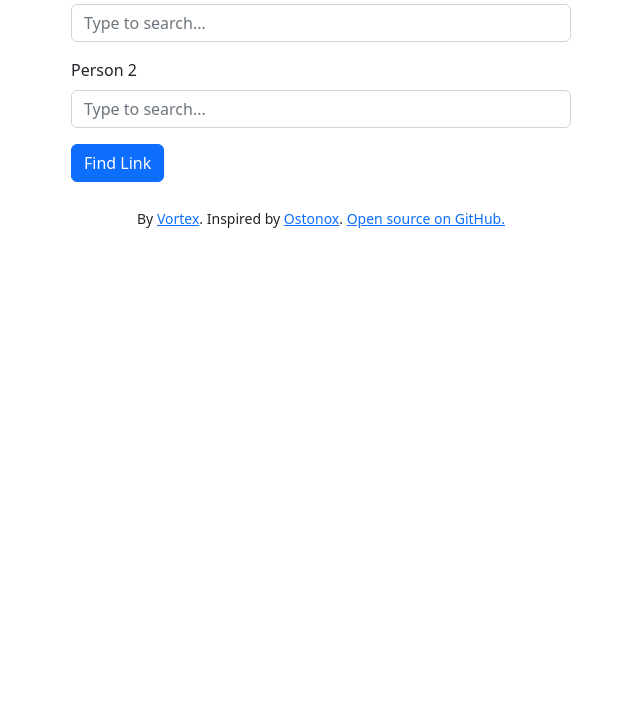
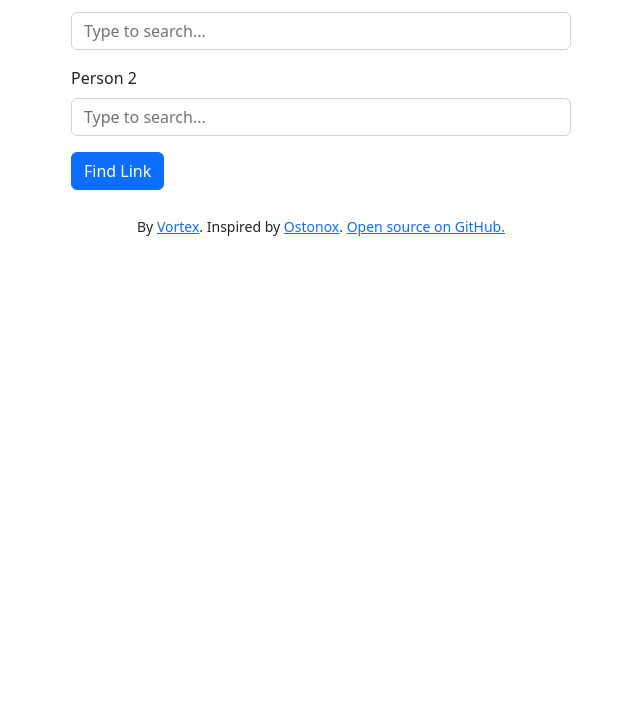
Before and after one commit to VortexHero/kiss.tv, a plain HTML site: page index.html in a window 1280 px wide. Shown: the part 92-800 px from the top of the page, without its empty margins (319-959 px from the left). Drawn offline with nearby package versions, Linux system fonts and the light colour scheme.

Commit message:
Add padding to container

```diff
--- a/index.html
+++ b/index.html
@@ -33,7 +33,7 @@
     ></script>
   </head>
   <body>
-    <div id="container">
+    <div id="container" class="p-2">
       <h1 class="mt-2">kiss.tv</h1>
       <div id="input" class="w-100">
         <form id="inputForm">
```
